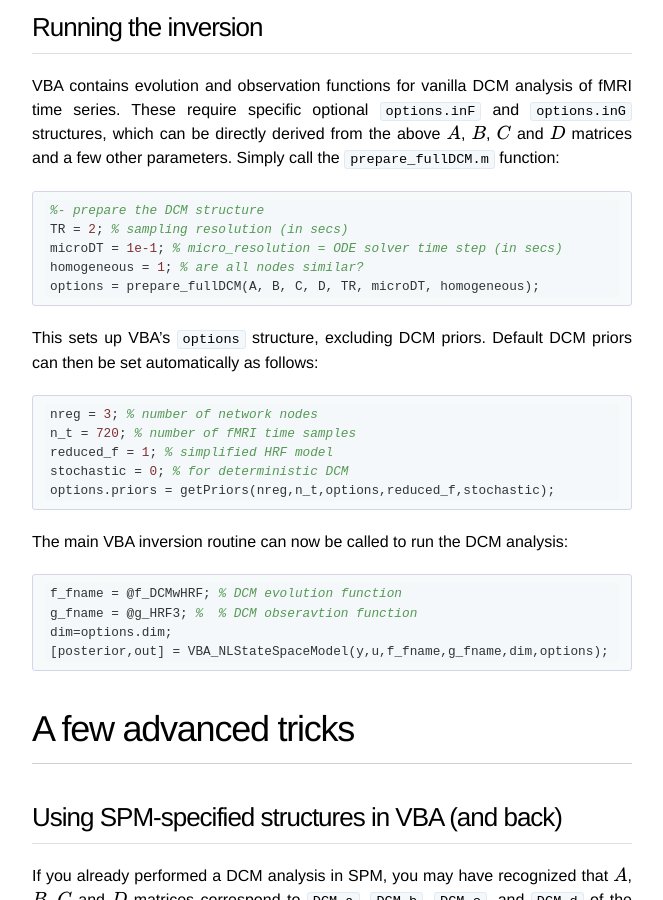
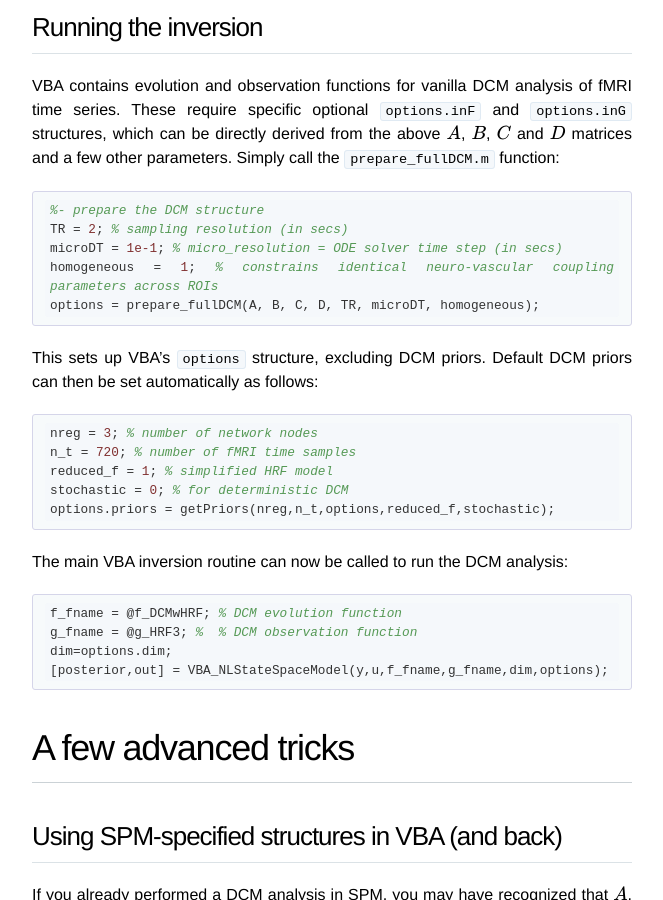
Before and after one commit to MBB-team/VBA-toolbox, a Jekyll site: the page built from _wiki/dcm.md, in a window 1280 px wide and 900 px high, scrolled down 4411 px. Shown: the whole window, without its empty margins (308-971 px from the left). Built offline with Jekyll 4.4.1, drawn with Linux system fonts in a browser that asks for light colours; nearby versions of some CDN libraries; formulas are drawn with MathJax 3.

Commit message:
Update dcm.md

````diff
--- a/_wiki/dcm.md
+++ b/_wiki/dcm.md
@@ -128,7 +128,7 @@ VBA contains evolution and observation functions for vanilla DCM analysis of fMR
 %- prepare the DCM structure
 TR = 2; % sampling resolution (in secs)
 microDT = 1e-1; % micro_resolution = ODE solver time step (in secs)
-homogeneous = 1; % are all nodes similar?
+homogeneous = 1; % constrains identical neuro-vascular coupling parameters across ROIs
 options = prepare_fullDCM(A, B, C, D, TR, microDT, homogeneous);
 ```
 
@@ -147,7 +147,7 @@ The main VBA inversion routine can now be called to run the DCM analysis:
 
 ```matlab
 f_fname = @f_DCMwHRF; % DCM evolution function
-g_fname = @g_HRF3; %  % DCM obseravtion function
+g_fname = @g_HRF3; %  % DCM observation function
 dim=options.dim;
 [posterior,out] = VBA_NLStateSpaceModel(y,u,f_fname,g_fname,dim,options);
 ```
````
